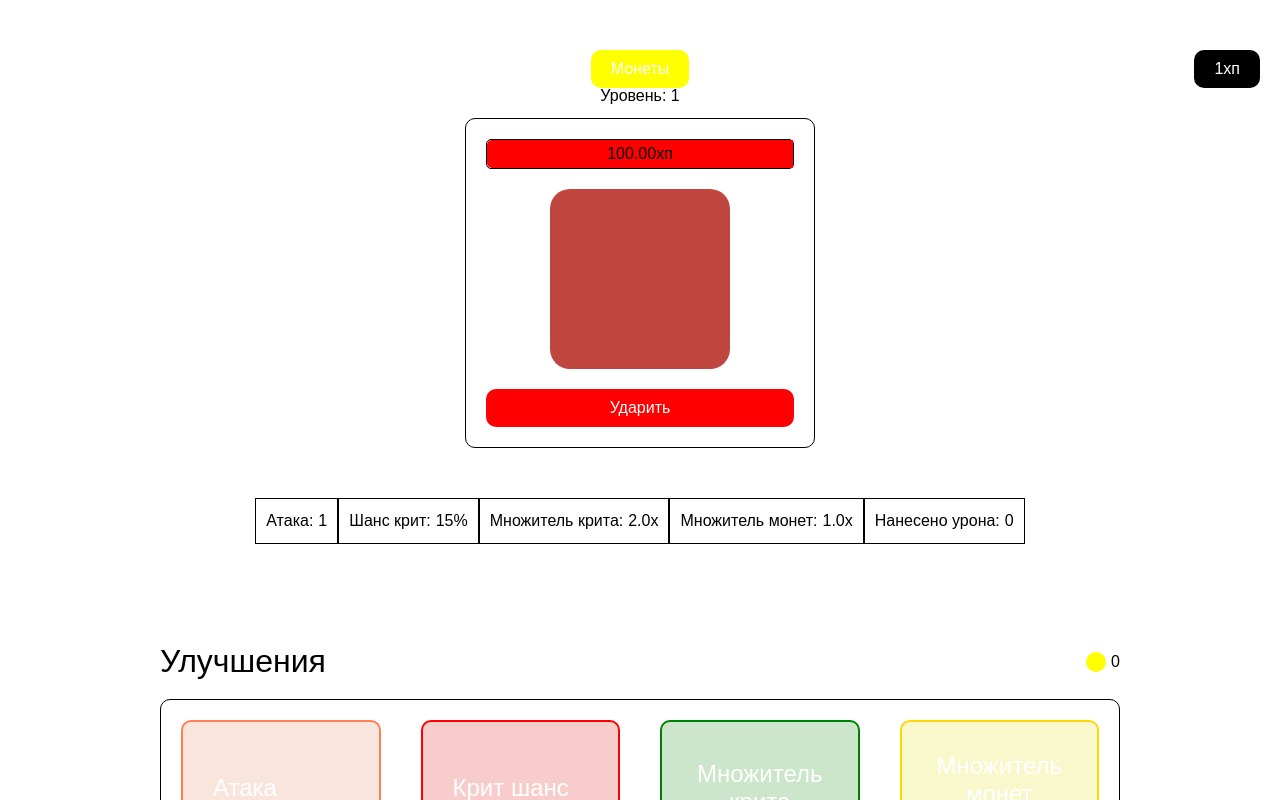
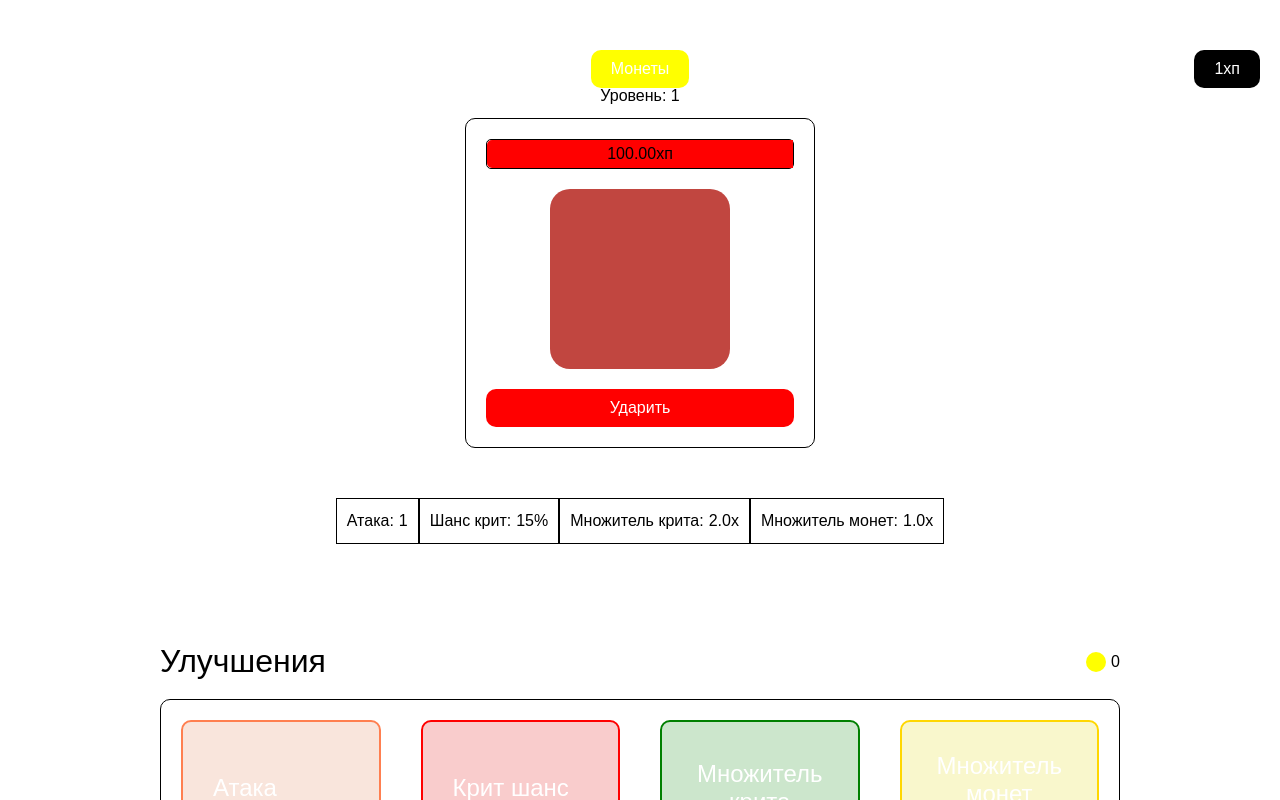
Before and after one commit to HELLRAID-cmd/Tap-Tap-MonsterHunter, a React (Vite) app in the folder client/: page / in a window 1280 px wide. Both pictures are taken after a click on the button "Начать". Shown: the top 800 px of the page. Built offline with nearby package versions, Linux system fonts and the light colour scheme.

Commit message:
Убрал статус

```diff
--- a/client/src/Components/StatusPlayer/StatusPlayer.tsx
+++ b/client/src/Components/StatusPlayer/StatusPlayer.tsx
@@ -6,8 +6,6 @@ import { useCritDamage } from "../context/CritDamageContext";
 import "./statusPlayer.scss";
 
 const StatusPlayer = () => {
-  const {totalDamage, totalCoins, totalCoinsSpent, statusClick} = useGame();
-
   const {attack} = useAttackDamage();
   const {attackCrit} = useCrit();
   const {critDamage} = useCritDamage();
@@ -32,10 +30,10 @@ const StatusPlayer = () => {
           <p className="status__item-name">Множитель монет: </p>
           <span className="status__item-info">{(coinsMultiplier).toFixed(1)}x</span>
         </li>
-        <li className="status__item">
+        {/* <li className="status__item">
           <p className="status__item-name">Нанесено урона: </p>
           <span className="status__item-info">{totalDamage}</span>
-        </li>
+        </li> */}
         {/* <li className="status__item">
           <p className="status__item-name">Накоплено монет: </p>
           <span className="status__item-info">{totalCoins}</span>
```
